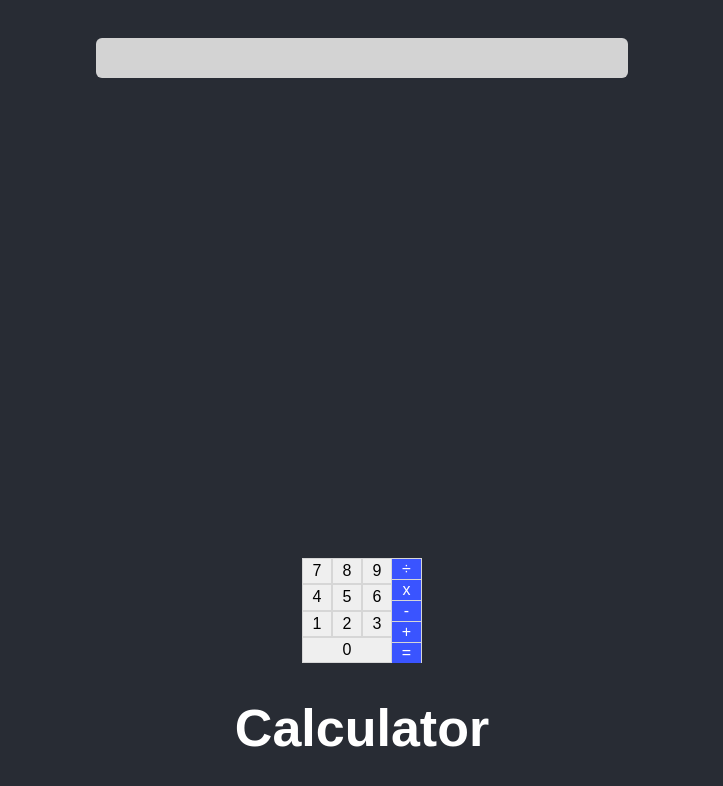
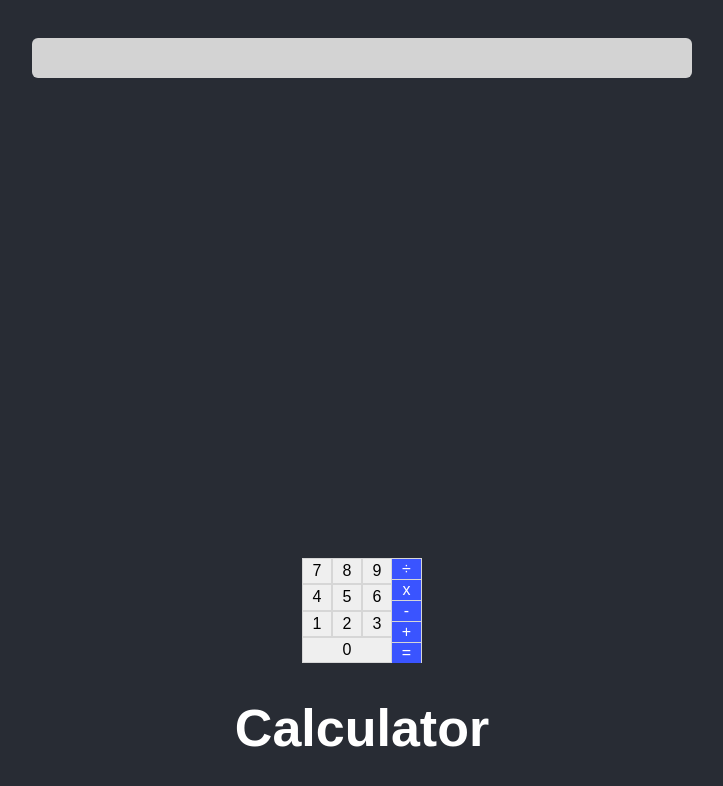
Before and after one commit to siff2018/react_calculator, a React (Create React App) app: page / in a window 1280 px wide. Shown: the top 786 px of the page, without its empty margins (278-1001 px from the left). Built offline with nearby package versions, Linux system fonts and the light colour scheme.

Commit message:
change in css file

```diff
--- a/src/components/calculator.css
+++ b/src/components/calculator.css
@@ -14,7 +14,7 @@ button {
   }
 
   .display {
-    width: 40%;
+    width: 50%;
     height: 20px;
     align-self: center;
     background: lightgray;
```
